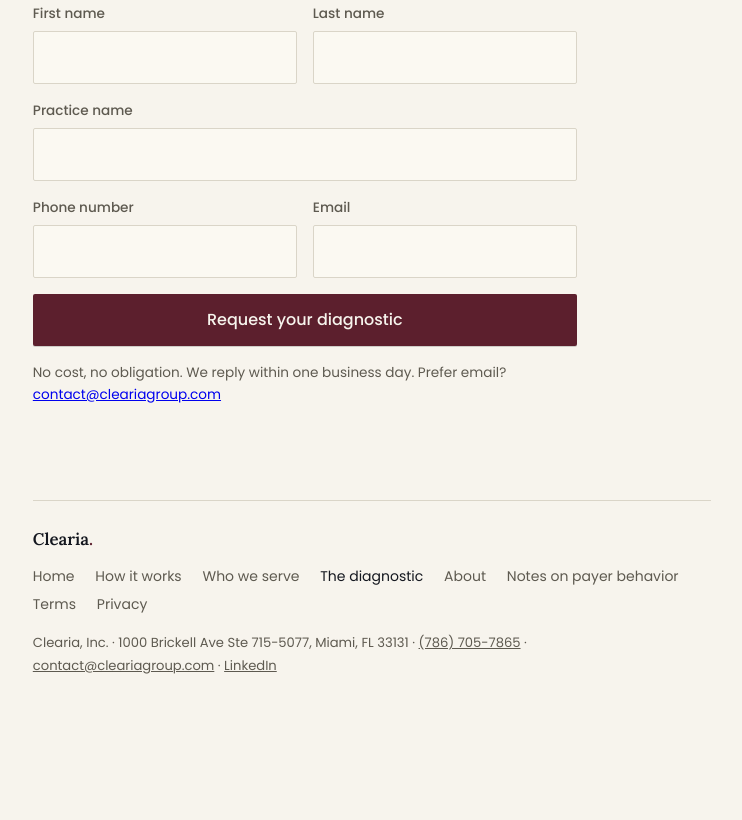
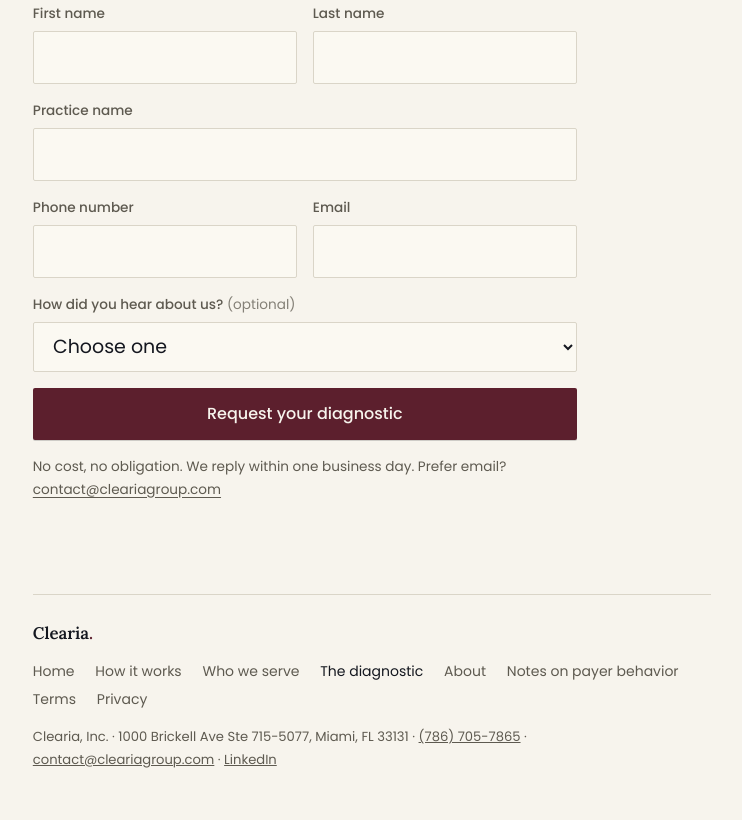
Before and after one commit to cleariagroup/cleariagroup-site, a plain HTML site: page the-diagnostic/index.html in a window 1280 px wide. Shown: the part 4578-5398 px from the top of the page, without its empty margins (268-1010 px from the left). Before the commit the page ends 5303 px from the top, so only its background shows below. Drawn offline with Linux system fonts and the light colour scheme.

Commit message:
Sync site from vault

```diff
--- a/the-diagnostic/index.html
+++ b/the-diagnostic/index.html
@@ -494,9 +494,16 @@
       background: #FBF9F2; border: 1px solid var(--hairline); border-radius: 2px;
     }
     .field input:focus-visible { outline: 2px solid var(--ink); outline-offset: 1px; }
+    .field select {
+      width: 100%; min-height: 50px; padding: 0.6rem 0.95rem;
+      font: inherit; color: var(--ink);
+      background: #FBF9F2; border: 1px solid var(--hairline); border-radius: 2px;
+    }
+    .field select:focus-visible { outline: 2px solid var(--ink); outline-offset: 1px; }
     .diag-form .contact-btn { width: 100%; border: 0; cursor: pointer; font-family: var(--sans); }
     .hp { position: absolute; left: -9999px; top: -9999px; }
     .form-note { font-size: 0.85rem; color: var(--muted); margin: 0; }
+    .form-note a { color: inherit; text-decoration: underline; text-underline-offset: 3px; }
     .form-success { font-weight: 600; font-size: 1.05rem; margin: 1.4rem 0 0; }
 
     .closing { padding-bottom: 1rem; }
@@ -689,6 +696,20 @@
             <input id="f-email" name="email" type="email" required autocomplete="email">
           </div>
         </div>
+        <div class="field">
+          <label for="f-found">How did you hear about us? <span class="opt">(optional)</span></label>
+          <select id="f-found" name="how_found">
+            <option value="">Choose one</option>
+            <option>A colleague or referral</option>
+            <option>My billing company or accountant</option>
+            <option>A medical society or association</option>
+            <option>Google search</option>
+            <option>ChatGPT or another AI assistant</option>
+            <option>LinkedIn</option>
+            <option>Mail or a visit from your team</option>
+            <option>Other</option>
+          </select>
+        </div>
         <button class="contact-btn" type="submit">Request your diagnostic</button>
         <p class="form-note">No cost, no obligation. We reply within one business day. Prefer email? <a href="mailto:contact@cleariagroup.com">contact@cleariagroup.com</a></p>
       </form>
```
